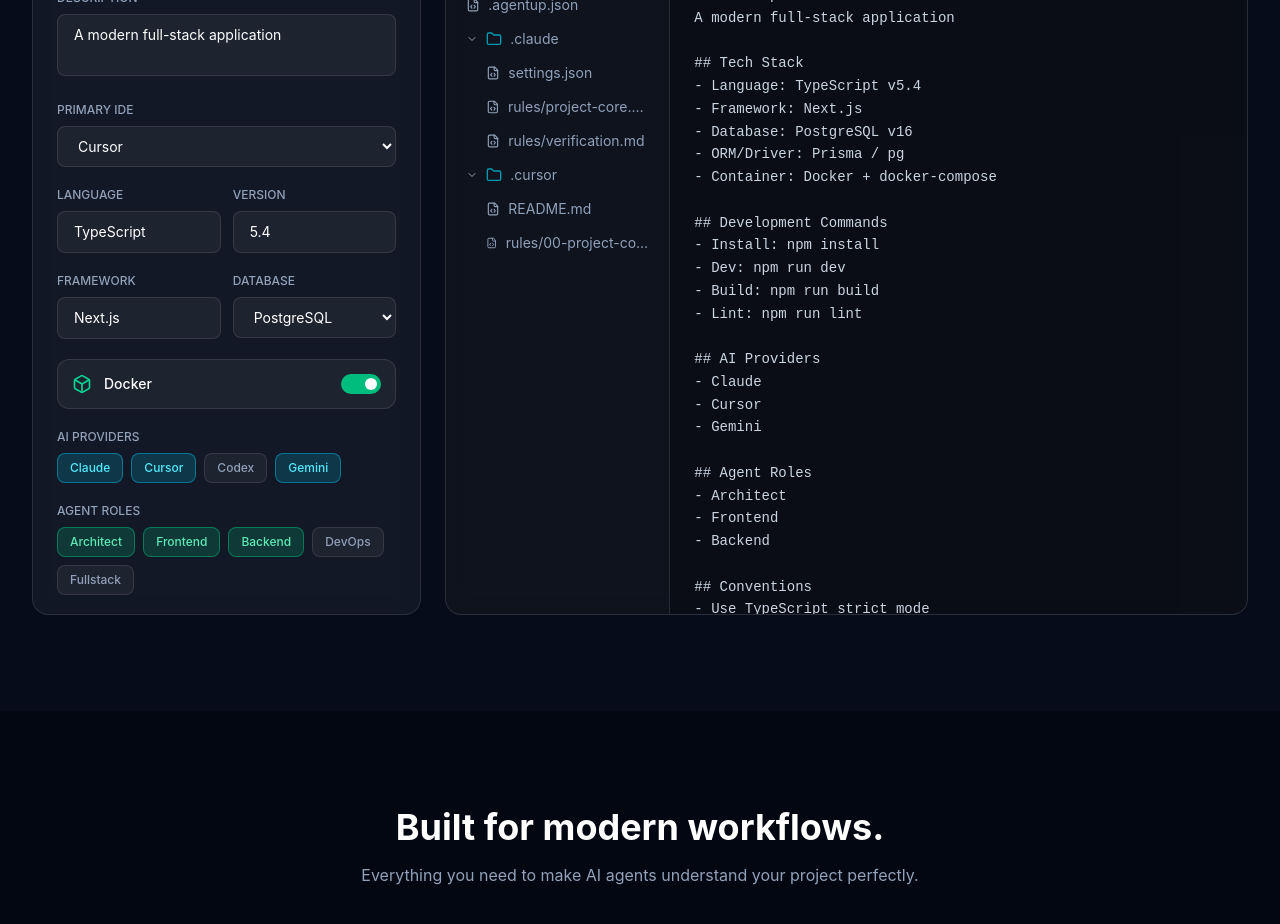
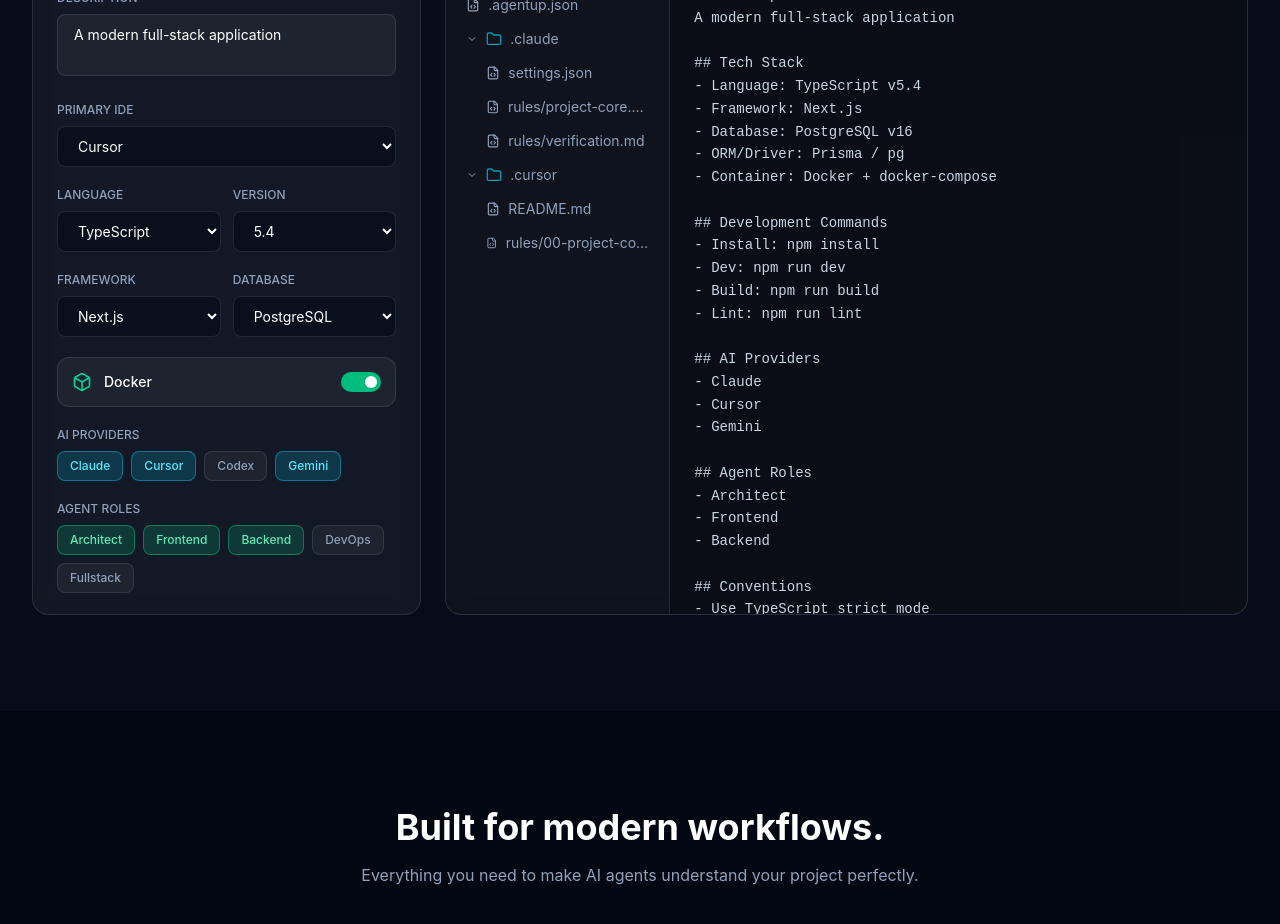
Before and after one commit to SanakulovDev/AgentUp-cli-Web, a React (Vite) app: page / in a window 1280 px wide. Shown: the part 1700-2624 px from the top of the page. Built offline with nearby package versions, Linux system fonts and the light colour scheme.

Commit message:
feat: Introduce `LANGUAGE_STACK` to power dynamic language, version, and framework selection dropdowns and update input background styles.

```diff
--- a/src/BelowFold.tsx
+++ b/src/BelowFold.tsx
@@ -23,6 +23,53 @@
   Rocket
 } from 'lucide-react';
 import { cn } from './lib/utils';
+
+const LANGUAGE_STACK: Record<string, { versions: string[]; frameworks: string[] }> = {
+  TypeScript: {
+    versions: ['5.4', '5.3', '5.2', '5.0', '4.9'],
+    frameworks: ['Next.js', 'Nuxt', 'Remix', 'SvelteKit', 'Astro', 'NestJS', 'Express']
+  },
+  JavaScript: {
+    versions: ['ES2024', 'ES2023', 'ES2022'],
+    frameworks: ['Next.js', 'Nuxt', 'Express', 'Fastify', 'Remix']
+  },
+  Python: {
+    versions: ['3.12', '3.11', '3.10', '3.9'],
+    frameworks: ['FastAPI', 'Django', 'Flask', 'Starlette']
+  },
+  Go: {
+    versions: ['1.22', '1.21', '1.20'],
+    frameworks: ['Gin', 'Echo', 'Fiber', 'Chi']
+  },
+  Rust: {
+    versions: ['1.77', '1.76', '1.75'],
+    frameworks: ['Axum', 'Actix-web', 'Rocket', 'Warp']
+  },
+  Java: {
+    versions: ['21', '17', '11'],
+    frameworks: ['Spring Boot', 'Quarkus', 'Micronaut']
+  },
+  Kotlin: {
+    versions: ['2.0', '1.9', '1.8'],
+    frameworks: ['Spring Boot', 'Ktor']
+  },
+  PHP: {
+    versions: ['8.3', '8.2', '8.1'],
+    frameworks: ['Laravel', 'Symfony', 'Slim']
+  },
+  Ruby: {
+    versions: ['3.3', '3.2', '3.1'],
+    frameworks: ['Rails', 'Sinatra', 'Hanami']
+  },
+  'C#': {
+    versions: ['12', '11', '10'],
+    frameworks: ['ASP.NET Core', 'Blazor', 'Minimal API']
+  },
+  Swift: {
+    versions: ['5.10', '5.9'],
+    frameworks: ['Vapor', 'Hummingbird']
+  }
+};
 
 export const InteractivePreview = () => {
   const allProviders = ['Claude', 'Cursor', 'Codex', 'Gemini'] as const;
@@ -61,6 +108,16 @@
 
   const toggleFolder = (name: string) => {
     setExpandedFolders(prev => ({ ...prev, [name]: !prev[name] }));
+  };
+
+  const handleLanguageChange = (lang: string) => {
+    const stack = LANGUAGE_STACK[lang];
+    setConfig(prev => ({
+      ...prev,
+      language: lang,
+      version: stack.versions[0],
+      framework: stack.frameworks[0]
+    }));
   };
 
   const ideFolderMap: Record<string, { name: string; children: { name: string; type: 'file' }[] }> = {
@@ -327,7 +384,7 @@
                   id="cfg-ide"
                   value={config.ide}
                   onChange={(e) => setConfig({...config, ide: e.target.value})}
-                  className="w-full bg-white/5 border border-white/10 rounded-lg px-4 py-2.5 text-sm text-white focus:outline-none focus:border-cyan-500 transition-colors"
+                  className="w-full bg-[#0a0f1d] border border-white/10 rounded-lg px-4 py-2.5 text-sm text-white focus:outline-none focus:border-cyan-500 transition-colors"
                 >
                   <option>Cursor</option>
                   <option>VS Code</option>
@@ -338,35 +395,44 @@
               <div className="grid grid-cols-2 gap-3">
                 <div>
                   <label htmlFor="cfg-lang" className="block text-xs font-medium text-slate-400 mb-2">LANGUAGE</label>
-                  <input
+                  <select
                     id="cfg-lang"
-                    type="text"
                     value={config.language}
-                    onChange={(e) => setConfig({...config, language: e.target.value})}
-                    className="w-full bg-white/5 border border-white/10 rounded-lg px-4 py-2.5 text-sm text-white focus:outline-none focus:border-cyan-500 transition-colors"
-                  />
+                    onChange={(e) => handleLanguageChange(e.target.value)}
+                    className="w-full bg-[#0a0f1d] border border-white/10 rounded-lg px-4 py-2.5 text-sm text-white focus:outline-none focus:border-cyan-500 transition-colors"
+                  >
+                    {Object.keys(LANGUAGE_STACK).map(lang => (
+                      <option key={lang} value={lang}>{lang}</option>
+                    ))}
+                  </select>
                 </div>
                 <div>
                   <label htmlFor="cfg-ver" className="block text-xs font-medium text-slate-400 mb-2">VERSION</label>
-                  <input
+                  <select
                     id="cfg-ver"
-                    type="text"
                     value={config.version}
                     onChange={(e) => setConfig({...config, version: e.target.value})}
-                    className="w-full bg-white/5 border border-white/10 rounded-lg px-4 py-2.5 text-sm text-white focus:outline-none focus:border-cyan-500 transition-colors"
-                  />
+                    className="w-full bg-[#0a0f1d] border border-white/10 rounded-lg px-4 py-2.5 text-sm text-white focus:outline-none focus:border-cyan-500 transition-colors"
+                  >
+                    {LANGUAGE_STACK[config.language]?.versions.map(v => (
+                      <option key={v} value={v}>{v}</option>
+                    ))}
+                  </select>
                 </div>
               </div>
               <div className="grid grid-cols-2 gap-3">
                 <div>
                   <label htmlFor="cfg-fw" className="block text-xs font-medium text-slate-400 mb-2">FRAMEWORK</label>
-                  <input
+                  <select
                     id="cfg-fw"
-                    type="text"
                     value={config.framework}
                     onChange={(e) => setConfig({...config, framework: e.target.value})}
-                    className="w-full bg-white/5 border border-white/10 rounded-lg px-4 py-2.5 text-sm text-white focus:outline-none focus:border-cyan-500 transition-colors"
-                  />
+                    className="w-full bg-[#0a0f1d] border border-white/10 rounded-lg px-4 py-2.5 text-sm text-white focus:outline-none focus:border-cyan-500 transition-colors"
+                  >
+                    {LANGUAGE_STACK[config.language]?.frameworks.map(fw => (
+                      <option key={fw} value={fw}>{fw}</option>
+                    ))}
+                  </select>
                 </div>
                 <div>
                   <label htmlFor="cfg-db" className="block text-xs font-medium text-slate-400 mb-2">DATABASE</label>
@@ -374,7 +440,7 @@
                     id="cfg-db"
                     value={config.database}
                     onChange={(e) => setConfig({...config, database: e.target.value})}
-                    className="w-full bg-white/5 border border-white/10 rounded-lg px-4 py-2.5 text-sm text-white focus:outline-none focus:border-cyan-500 transition-colors"
+                    className="w-full bg-[#0a0f1d] border border-white/10 rounded-lg px-4 py-2.5 text-sm text-white focus:outline-none focus:border-cyan-500 transition-colors"
                   >
                     <option>PostgreSQL</option>
                     <option>MySQL</option>
```
